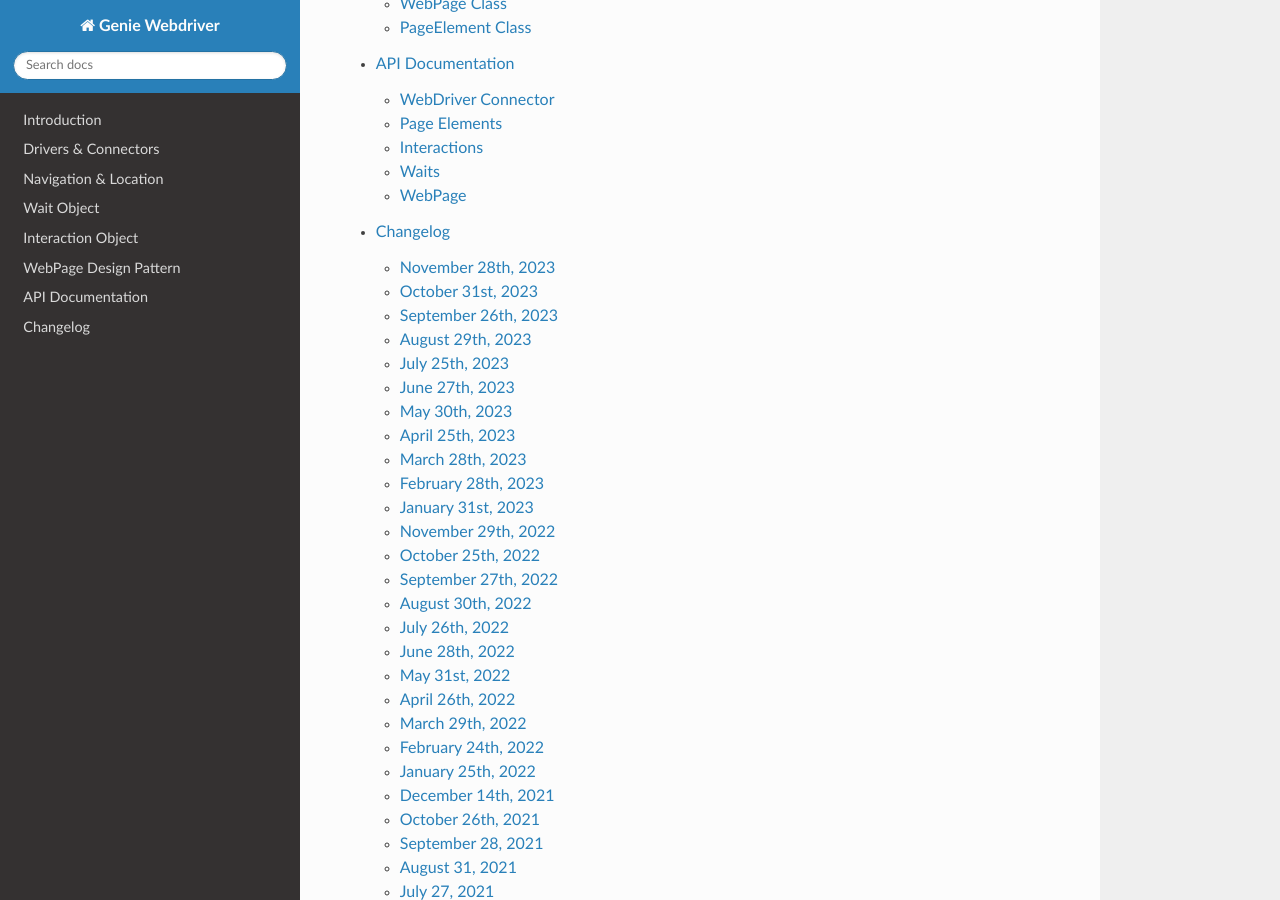
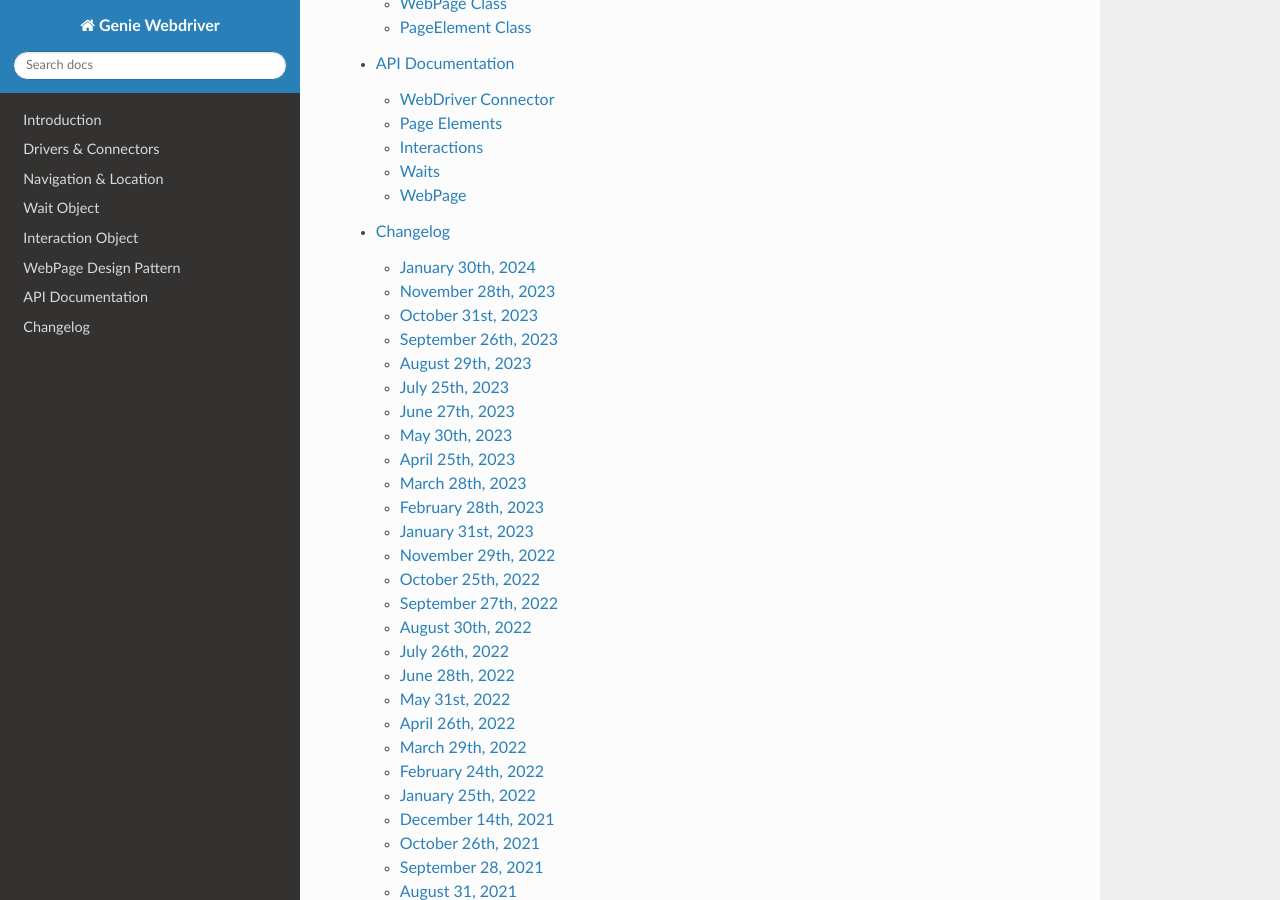
Before and after one commit to CiscoTestAutomation/geniewebdriver, a Sphinx documentation site: the page built from docs/index.rst, in a window 1280 px wide and 900 px high, scrolled down 852 px. Built offline with Sphinx 7.4.7 and the Read the Docs theme 2.0.0, drawn with Linux system fonts in a browser that asks for light colours.

Commit message:
Releasing v24.1

```diff
--- a/docs/changelog/index.rst
+++ b/docs/changelog/index.rst
@@ -1,5 +1,16 @@
 Changelog
 =========
+
+January 30th, 2024
+------------------
+
++-------------------------------+-------------------------------+
+| Module                        | Versions                      |
++===============================+===============================+
+| ``genie.webdriver``           | 24.1                         |
++-------------------------------+-------------------------------+
+
+- No changes
 
 November 28th, 2023
 ------------------
```
